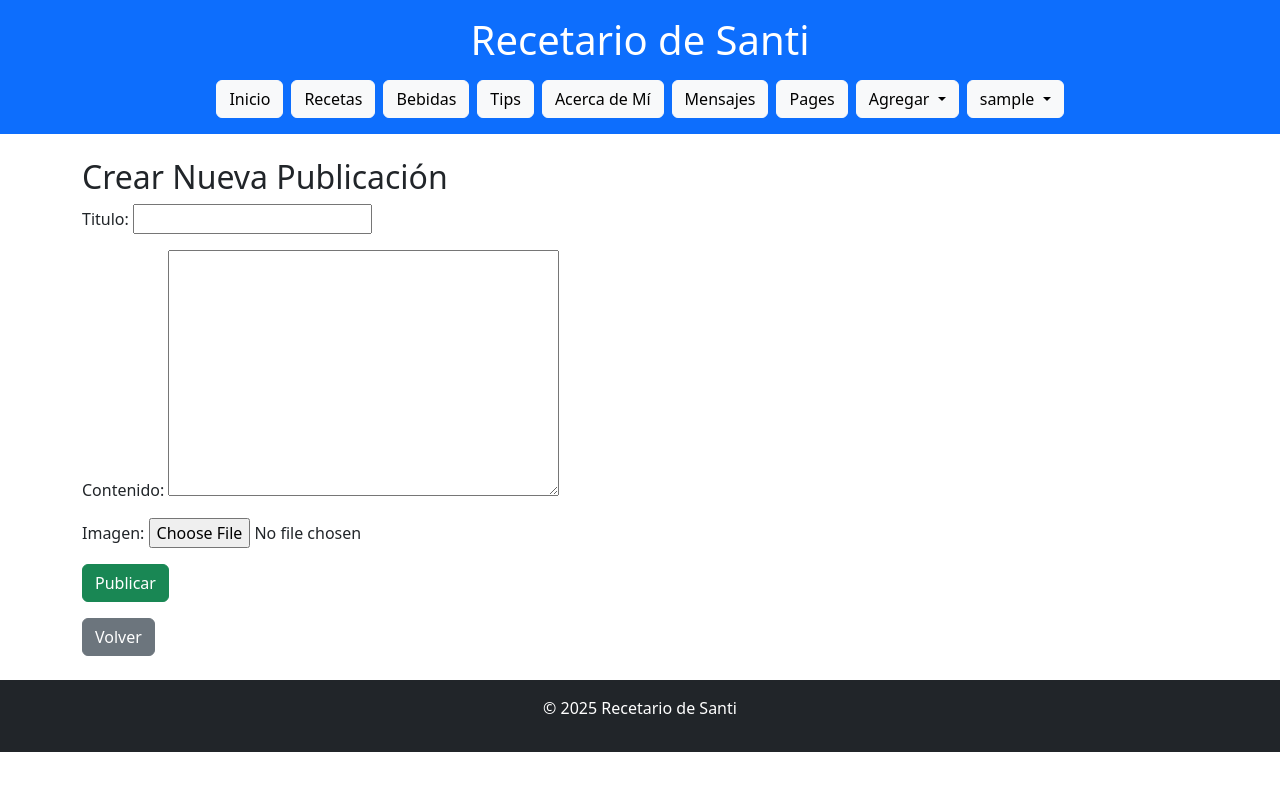
After one commit to DrFontanaSantiago/TuPrimeraPagina-Fontana, a Django app: page /pages/agregar/ in a window 1280 px wide. The commit adds this page. Run offline with Django 5.2, Linux system fonts and the light colour scheme; the visitor is signed in with stand-in values (Sample User, id 1); some libraries are stand-ins or nearby versions.

Commit message:
entrega final

```diff
--- a/recetas/admin.py
+++ b/recetas/admin.py
@@ -1,8 +1,9 @@
 from django.contrib import admin
-from .models import Categoria, Receta, Comentario, Bebida, Tip
+from .models import Categoria, Receta, Comentario, Bebida, Tip, Page
 
 admin.site.register(Categoria)
 admin.site.register(Receta)
 admin.site.register(Comentario)
 admin.site.register(Bebida)
 admin.site.register(Tip)
+admin.site.register(Page)
--- a/recetas/forms.py
+++ b/recetas/forms.py
@@ -1,5 +1,5 @@
 from django import forms
-from .models import Receta, Comentario,  Bebida, Tip
+from .models import Receta, Comentario,  Bebida, Tip, Page
 
 class RecetaForm(forms.ModelForm):
     class Meta:
@@ -20,3 +20,8 @@ class TipForm(forms.ModelForm):
     class Meta:
         model = Tip
         fields = ['titulo', 'contenido', 'categoria']
+
+class PageForm(forms.ModelForm):
+    class Meta:
+        model = Page
+        fields = ['titulo', 'contenido', 'imagen']
--- a/recetas/models.py
+++ b/recetas/models.py
@@ -1,4 +1,6 @@
 from django.db import models
+from django.contrib.auth.models import User
+from ckeditor.fields import RichTextField
 
 class Categoria(models.Model):
     nombre = models.CharField(max_length=100)
@@ -65,3 +67,13 @@ class Tip(models.Model):
 
     def __str__(self):
         return self.titulo
+
+class Page(models.Model):
+    titulo = models.CharField(max_length=200)
+    contenido = RichTextField()  # Texto enriquecido con CKEditor
+    imagen = models.ImageField(upload_to="pages/", blank=True, null=True)
+    fecha_creacion = models.DateTimeField(auto_now_add=True)
+    autor = models.ForeignKey(User, on_delete=models.CASCADE)
+
+    def __str__(self):
+        return self.titulo
--- a/recetas/urls.py
+++ b/recetas/urls.py
@@ -1,5 +1,7 @@
 from django.urls import path
 from . import views
+from .views import listar_paginas, detalle_pagina, agregar_pagina, editar_pagina, eliminar_pagina
+
 
 urlpatterns = [
     path('', views.inicio, name='inicio'),
@@ -15,4 +17,9 @@ urlpatterns = [
     path('agregar-bebida/', views.agregar_bebida, name='agregar_bebida'),
     path('agregar-tip/', views.agregar_tip, name='agregar_tip'),
     path('about/', views.about, name='about'),
+    path('pages/', listar_paginas, name='listar_paginas'),
+    path('pages/<int:page_id>/', detalle_pagina, name='detalle_pagina'),
+    path('pages/agregar/', agregar_pagina, name='agregar_pagina'),
+    path('pages/<int:page_id>/editar/', editar_pagina, name='editar_pagina'),
+    path('pages/<int:page_id>/eliminar/', eliminar_pagina, name='eliminar_pagina'),
 ]
--- a/recetas/views.py
+++ b/recetas/views.py
@@ -1,8 +1,12 @@
-from django.shortcuts import render, get_object_or_404
+from django.shortcuts import render, get_object_or_404, redirect
 from django.db.models import Q
-from .models import Receta, Categoria, Bebida, Tip
-from .forms import RecetaForm, ComentarioForm, BebidaForm, TipForm
+from django.contrib import messages
+from .models import Receta, Categoria, Bebida, Tip, Page
+from .forms import RecetaForm, ComentarioForm, BebidaForm, TipForm, PageForm
+from django.contrib.auth.decorators import login_required
+from django.contrib import messages
 
+# Página de Inicio
 def inicio(request):
     resultados_recetas = []
     resultados_bebidas = []
@@ -30,6 +34,7 @@ def inicio(request):
         }
     )
 
+# Recetas
 def listar_recetas(request):
     recetas = Receta.objects.all()
     return render(request, 'recetas/listar_recetas.html', {'recetas': recetas})
@@ -54,65 +59,128 @@ def detalle_receta(request, receta_id):
         'form': form
     })
 
-def detalle_tip(request, tip_id):
-    tip = get_object_or_404(Tip, id=tip_id)
-    return render(request, 'tips/detalle_tip.html', {'tip': tip})
-
-def detalle_bebida(request, bebida_id):
-    bebida = get_object_or_404(Bebida, id=bebida_id)
-    return render(request, 'bebidas/detalle_bebida.html', {'bebida': bebida})
-
-def exito(request):
-    return render(request, 'exito.html')
-
-def agregar_receta(request):
-    if request.method == 'POST':
-        form = RecetaForm(request.POST, request.FILES)
-        if form.is_valid():
-            form.save()
-            return render(request, 'recetas/receta_creada.html')
-    else:
-        form = RecetaForm()
-    return render(request, 'recetas/agregar_receta.html', {'form': form})
-
 def listar_por_categoria(request, slug):
-    categoria = Categoria.objects.get(slug=slug)
+    categoria = get_object_or_404(Categoria, slug=slug)
     recetas = Receta.objects.filter(categoria=categoria)
     return render(request, 'recetas/listar_por_categoria.html', {
         'categoria': categoria,
         'recetas': recetas
     })
 
+@login_required
+def agregar_receta(request):
+    if request.method == 'POST':
+        form = RecetaForm(request.POST, request.FILES)
+        if form.is_valid():
+            form.save()
+            messages.success(request, "Receta agregada correctamente.")
+            return redirect('listar_recetas')
+    else:
+        form = RecetaForm()
+    return render(request, 'recetas/agregar_receta.html', {'form': form})
+
+# Bebidas
 def listar_bebidas(request):
     bebidas = Bebida.objects.all()
     return render(request, 'bebidas/listar_bebidas.html', {'bebidas': bebidas})
 
+@login_required
 def agregar_bebida(request):
     if request.method == 'POST':
         form = BebidaForm(request.POST, request.FILES)
         if form.is_valid():
             form.save()
-            return render(request, 'exito.html')
+            messages.success(request, "Bebida agregada correctamente.")
+            return redirect('listar_bebidas')
     else:
         form = BebidaForm()
     return render(request, 'bebidas/agregar_bebida.html', {'form': form})
 
+def detalle_bebida(request, bebida_id):
+    bebida = get_object_or_404(Bebida, id=bebida_id)
+    return render(request, 'bebidas/detalle_bebida.html', {'bebida': bebida})
+
+# Tips
 def listar_tips(request):
     tips = Tip.objects.all()
     return render(request, 'tips/listar_tips.html', {'tips': tips})
 
+def detalle_tip(request, tip_id):
+    tip = get_object_or_404(Tip, id=tip_id)
+    return render(request, 'tips/detalle_tip.html', {'tip': tip})
+
+@login_required
 def agregar_tip(request):
     if request.method == 'POST':
         form = TipForm(request.POST)
         if form.is_valid():
             form.save()
-            return render(request, 'exito.html')
+            messages.success(request, "Tip agregado correctamente.")
+            return redirect('listar_tips')
     else:
         form = TipForm()
     return render(request, 'tips/agregar_tip.html', {'form': form})
 
+# Acerca de mí
 def about(request):
     return render(request, 'about.html')
 
 def acerca_de(request):
     return render(request, 'about.html')
+
+# Páginas
+def listar_paginas(request):
+    paginas = Page.objects.all().order_by('-fecha_creacion')
+    return render(request, 'pages/listar_paginas.html', {'paginas': paginas})
+
+def detalle_pagina(request, page_id):
+    pagina = get_object_or_404(Page, id=page_id)
+    return render(request, 'pages/detalle_pagina.html', {'pagina': pagina})
+
+@login_required
+def agregar_pagina(request):
+    if request.method == 'POST':
+        form = PageForm(request.POST, request.FILES)
+        if form.is_valid():
+            nueva_pagina = form.save(commit=False)
+            nueva_pagina.autor = request.user
+            nueva_pagina.save()
+            messages.success(request, "Publicación agregada correctamente.")
+            return redirect('listar_paginas')
+    else:
+        form = PageForm()
+    return render(request, 'pages/agregar_pagina.html', {'form': form})
+
+def exito(request):
+    return render(request, 'exito.html')
+
+@login_required
+def editar_pagina(request, page_id):
+    pagina = get_object_or_404(Page, id=page_id)
+
+    if request.user != pagina.autor:
+        messages.error(request, "No tienes permiso para editar esta publicación.")
+        return redirect('listar_paginas')
+
+    if request.method == 'POST':
+        form = PageForm(request.POST, request.FILES, instance=pagina)
+        if form.is_valid():
+            form.save()
+            messages.success(request, "Publicación actualizada con éxito.")
+            return redirect('detalle_pagina', page_id=pagina.id)
+    else:
+        form = PageForm(instance=pagina)
+
+    return render(request, 'pages/editar_pagina.html', {'form': form, 'pagina': pagina})
+
+@login_required
+def eliminar_pagina(request, page_id):
+    pagina = get_object_or_404(Page, id=page_id)
+
+    if request.user != pagina.autor:
+        messages.error(request, "No tienes permiso para eliminar esta publicación.")
+        return redirect('listar_paginas')
+
+    pagina.delete()
+    messages.success(request, "Publicación eliminada con éxito.")
+    return redirect('listar_paginas')
--- a/templates/base.html
+++ b/templates/base.html
@@ -16,6 +16,7 @@
             <a href="{% url 'listar_tips' %}" class="btn btn-light me-2">Tips</a>
             <a href="{% url 'acerca_de' %}" class="btn btn-light me-2">Acerca de Mí</a>
             <a href="{% url 'ver_mensajes' %}" class="btn btn-light me-2">Mensajes</a>
+            <a href="{% url 'listar_paginas' %}" class="btn btn-light me-2">Pages</a>
 
             {% if user.is_authenticated %}
                 <div class="dropdown me-2">
--- a/templates/exito.html
+++ b/templates/exito.html
@@ -1,7 +1,7 @@
 {% extends "base.html" %}
 
 {% block content %}
-<h1>¡Éxito!</h1>
-<p>Tu operación se realizó correctamente.</p>
-<a href="/">Volver al inicio</a>
+<h1>Éxito</h1>
+<p>Tu acción se ha completado correctamente.</p>
+<a href="{% url 'inicio' %}" class="btn btn-primary">Volver al inicio</a>
 {% endblock %}
--- /dev/null
+++ b/templates/pages/agregar_pagina.html
@@ -0,0 +1,13 @@
+{% extends "base.html" %}
+
+{% block content %}
+<h2>Crear Nueva Publicación</h2>
+
+<form method="POST" enctype="multipart/form-data">
+    {% csrf_token %}
+    {{ form.as_p }}
+    <button type="submit" class="btn btn-success">Publicar</button>
+</form>
+
+<a href="{% url 'listar_paginas' %}" class="btn btn-secondary mt-3">Volver</a>
+{% endblock %}
--- /dev/null
+++ b/templates/tips/detalle_tip.html
@@ -0,0 +1,6 @@
+{% extends "base.html" %}
+
+{% block content %}
+<h1>{{ tip.titulo }}</h1>
+<p>{{ tip.contenido }}</p>
+{% endblock %}
```
Also changed, not shown: AppCoder/settings.py (+9 -0 lines), templates/bebidas/detalle_bebida.html (added, +7 -0 lines), templates/pages/confirmar_eliminar.html (added, +13 -0 lines), templates/pages/detalle_pagina.html (added, +13 -0 lines), templates/pages/listar_paginas.html (added, +15 -0 lines), README.md, recetas/migrations/0003_page.py (added).
